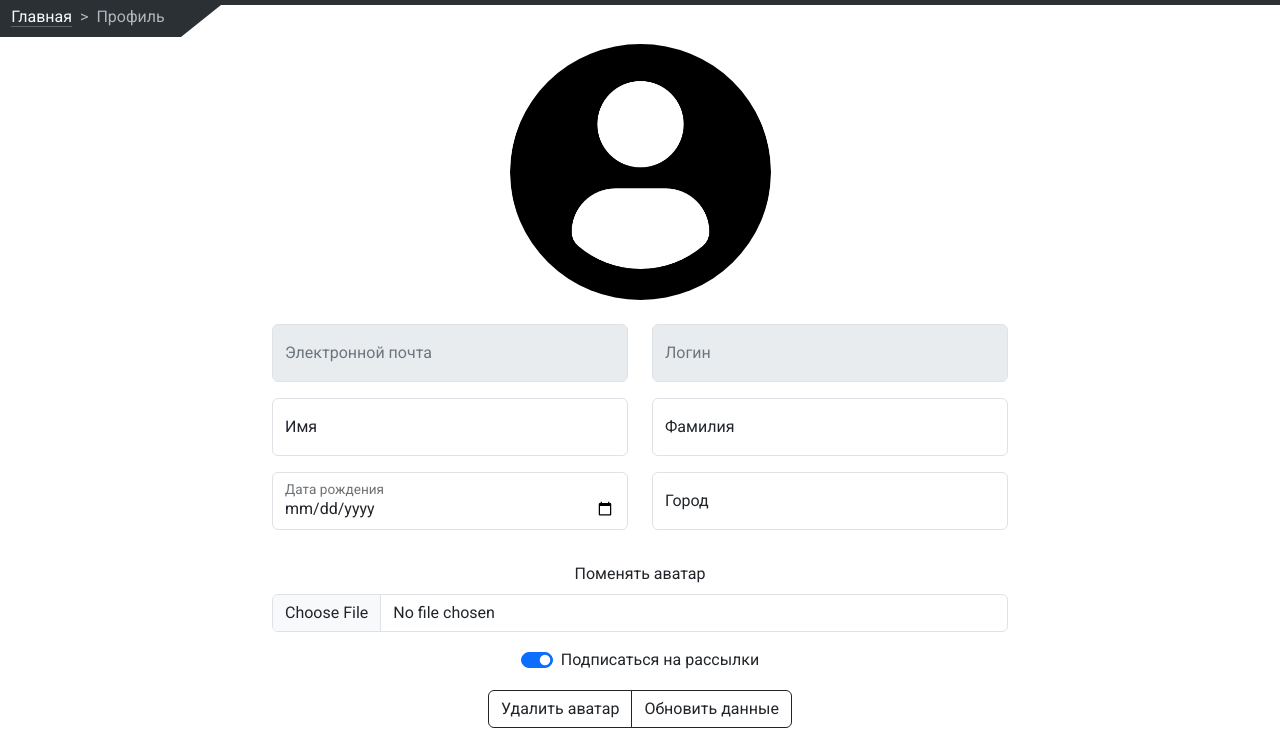
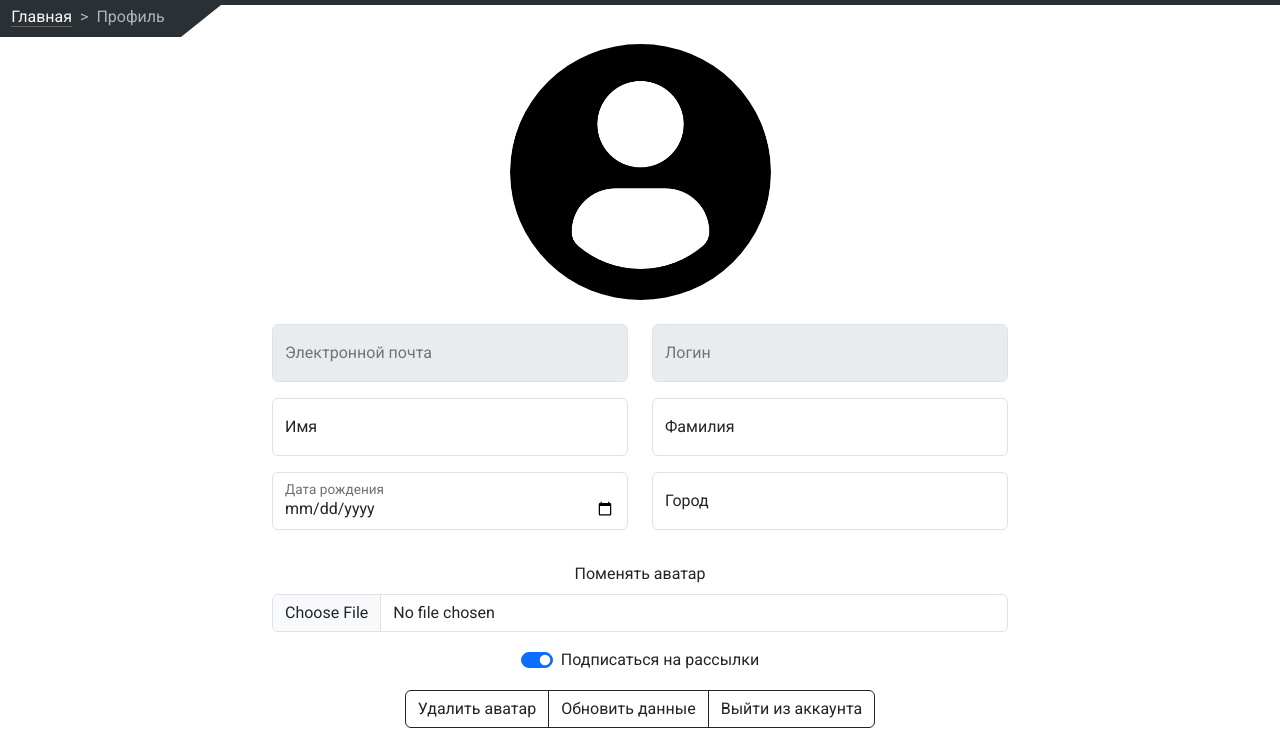
Before and after one commit to RampageUser/Bootstrap, a plain HTML site: page profile.html in a window 1280 px wide. Shown: the part 52-800 px from the top of the page. Drawn offline with nearby package versions, Linux system fonts and the light colour scheme.

Commit message:
add button for loguot

```diff
--- a/profile.html
+++ b/profile.html
@@ -235,6 +235,7 @@
                 <div class="btn-group" role="group" aria-label="Basic outlined example">
                   <button type="submit" class="btn btn-outline-dark" name="action" value="delete_avatar">Удалить аватар</button>
                   <button type="submit" class="btn btn-outline-dark" name="action" value="update_data">Обновить данные</button>
+                  <a href="./index.html" class="btn btn-outline-dark">Выйти из аккаунта</a>
                 </div>
               </div>
             </form>
```
